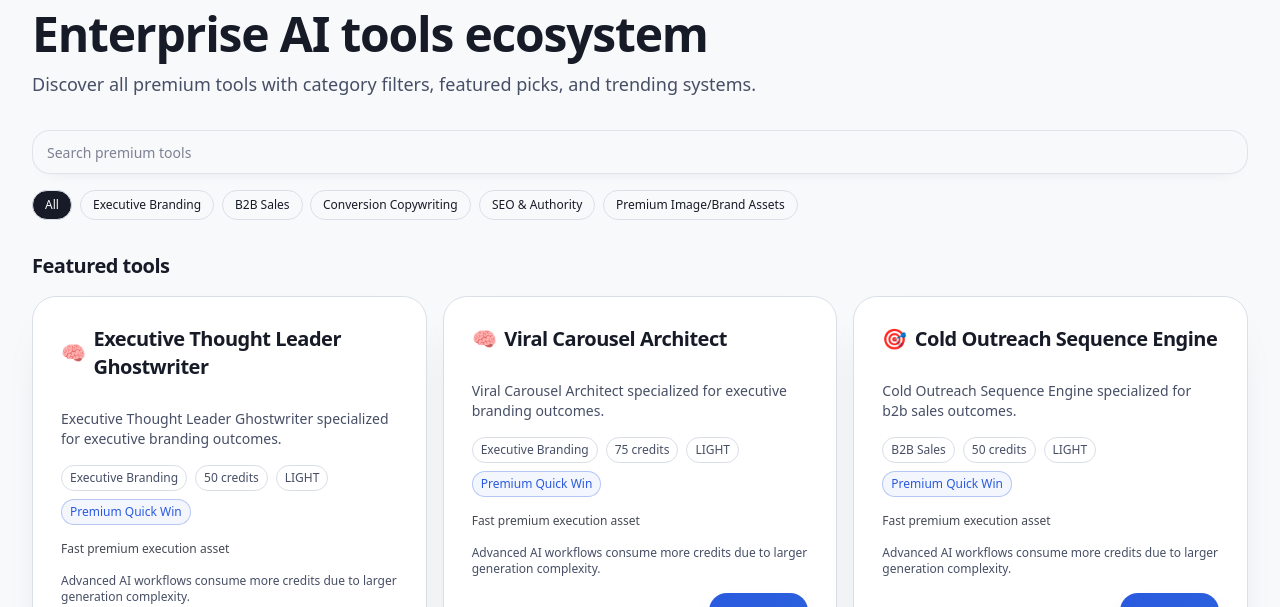
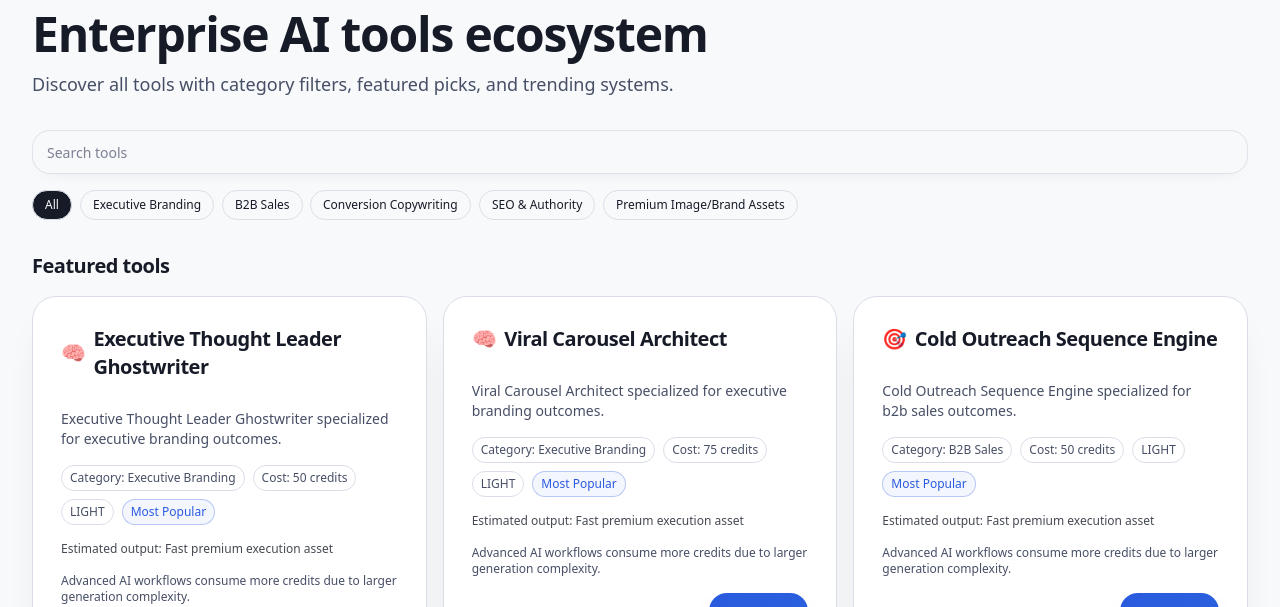
Before and after one commit to qorelysoftzenovee-cpu/Zenovee.ai, a Next.js app in the folder zenovee-ai/: page /tools in a window 1280 px wide. Shown: the part 171-778 px from the top of the page. Built offline with nearby package versions, Linux system fonts and the light colour scheme; no server answers.

Commit message:
refactor(tools-ui): remove premium badges and prioritize workflow metadata

```diff
--- a/zenovee-ai/app/dashboard/tools/tools-workspace.tsx
+++ b/zenovee-ai/app/dashboard/tools/tools-workspace.tsx
@@ -35,7 +35,7 @@ const CATEGORY_COPY = {
     badge: "Search growth",
   },
   "Premium Image/Brand Assets": {
-    description: "Plan polished visuals, premium campaign assets, and consistent brand direction at enterprise quality.",
+    description: "Plan polished visuals, campaign assets, and consistent brand direction at enterprise quality.",
     accent: "from-rose-500/12 via-pink-500/8 to-transparent",
     badge: "Visual studio",
   },
@@ -56,7 +56,9 @@ type WorkspaceTool = {
   icon: string;
   featured: boolean;
   trending: boolean;
+  complexity?: string;
   estimatedTimeSeconds?: number;
+  expectedOutputValue?: string;
   tags: string[];
   searchIndex: string;
 };
@@ -163,7 +165,7 @@ function getSearchScore(tool: WorkspaceTool, tokens: string[]) {
 
 function getBenefit(description: string) {
   const clean = description.trim();
-  if (!clean) return "Premium system for faster, higher-quality execution.";
+  if (!clean) return "Structured system for faster, higher-quality execution.";
   return clean.length > 110 ? `${clean.slice(0, 110)}…` : clean;
 }
 
@@ -224,14 +226,11 @@ function ToolCard({
             <div className="space-y-2">
               <div className="flex flex-wrap items-center gap-2">
                 <CardTitle className="text-base md:text-lg">{tool.name}</CardTitle>
-                <span className="rounded-full border border-slate-200 bg-white/90 px-2 py-1 text-[10px] font-semibold uppercase tracking-[0.2em] text-slate-600">
-                  Premium
-                </span>
               </div>
               <div className="flex flex-wrap items-center gap-2 text-[11px]">
                 <span className={`rounded-full border px-2.5 py-1 font-semibold ${theme.label}`}>{tool.category}</span>
-                {tool.featured ? <span className="rounded-full border border-violet-200 bg-violet-50 px-2.5 py-1 font-semibold text-violet-700">Featured</span> : null}
-                {tool.trending ? <span className="rounded-full border border-rose-200 bg-rose-50 px-2.5 py-1 font-semibold text-rose-700">Trending</span> : null}
+                {tool.featured ? <span className="rounded-full border border-violet-200 bg-violet-50 px-2.5 py-1 font-semibold text-violet-700">Most Popular</span> : null}
+                {tool.trending ? <span className="rounded-full border border-rose-200 bg-rose-50 px-2.5 py-1 font-semibold text-rose-700">New</span> : null}
               </div>
             </div>
           </div>
@@ -256,15 +255,20 @@ function ToolCard({
 
         <div className="grid gap-2 sm:grid-cols-2">
           <div className="rounded-2xl border border-slate-200/80 bg-white/85 p-3">
-            <p className="text-[11px] font-medium uppercase tracking-[0.18em] text-slate-400">Credits</p>
+            <p className="text-[11px] font-medium uppercase tracking-[0.18em] text-slate-400">Credit cost</p>
             <p className="mt-1 text-sm font-semibold text-slate-900">{tool.creditCost} per run</p>
           </div>
           <div className="rounded-2xl border border-slate-200/80 bg-white/85 p-3">
-            <p className="text-[11px] font-medium uppercase tracking-[0.18em] text-slate-400">Value</p>
+            <p className="text-[11px] font-medium uppercase tracking-[0.18em] text-slate-400">Estimated output size</p>
             <p className="mt-1 text-sm font-semibold text-slate-900">
-              {tool.estimatedTimeSeconds ? `~${tool.estimatedTimeSeconds}s output` : "Fast premium output"}
+              {tool.expectedOutputValue ?? (tool.estimatedTimeSeconds ? `~${tool.estimatedTimeSeconds}s output` : "Standard")}
             </p>
           </div>
+        </div>
+
+        <div className="flex flex-wrap gap-2 text-[11px]">
+          {tool.complexity ? <span className="rounded-full border border-slate-200 bg-white/90 px-2.5 py-1 font-semibold text-slate-700 uppercase">Complexity: {tool.complexity}</span> : null}
+          <span className="rounded-full border border-slate-200 bg-white/90 px-2.5 py-1 font-semibold text-slate-700">Category: {tool.category}</span>
         </div>
 
         <div className="flex items-center justify-between gap-3">
@@ -309,7 +313,9 @@ export function ToolsWorkspace() {
           icon: tool.metadata.icon || "✨",
           featured: Boolean(tool.metadata.featured),
           trending: Boolean(tool.metadata.trending),
+          complexity: tool.metadata.complexity,
           estimatedTimeSeconds: tool.metadata.estimatedTimeSeconds,
+          expectedOutputValue: tool.metadata.expectedOutputValue,
           tags: tool.metadata.tags ?? [],
           searchIndex: buildSearchIndex({
             id: tool.id,
@@ -495,7 +501,7 @@ export function ToolsWorkspace() {
                 Calm, category-driven AI workflows for enterprise execution.
               </h1>
               <p className="max-w-3xl text-sm leading-7 text-muted-foreground md:text-base">
-                Discover premium tools by business function, surface the systems that matter most, and expand categories only when you need them.
+                Discover tools by business function, surface the systems that matter most, and expand categories only when you need them.
               </p>
             </div>
           </div>
--- a/zenovee-ai/app/tools/[slug]/page.tsx
+++ b/zenovee-ai/app/tools/[slug]/page.tsx
@@ -9,6 +9,17 @@ import { Breadcrumbs } from "@/components/seo/breadcrumbs";
 import { JsonLd } from "@/components/seo/json-ld";
 import { createBreadcrumbSchema, createFAQSchema, createMetadata, createSoftwareSchema } from "@/lib/seo/site";
 import { getToolSeoEntry, getToolsBySlugs, toolSeoPages } from "@/lib/seo/content";
+
+const ALLOWED_BADGES = new Set(["new", "most popular", "recommended"]);
+
+function resolveToolBadge(tool: { premiumBadge?: string | null; featured?: boolean; trending?: boolean; recommended?: boolean }): string | null {
+  const badge = tool.premiumBadge?.trim();
+  if (badge && ALLOWED_BADGES.has(badge.toLowerCase())) return badge;
+  if (tool.featured) return "Most Popular";
+  if (tool.trending) return "New";
+  if (tool.recommended) return "Recommended";
+  return null;
+}
 
 export async function generateStaticParams() {
   return toolSeoPages.map((tool) => ({ slug: tool.slug }));
@@ -59,11 +70,12 @@ export default async function ToolSeoPage({ params }: { params: Promise<{ slug:
                 </Button>
               </div>
               <div className="flex flex-wrap gap-2 text-xs text-muted-foreground">
-                <span className="rounded-full border px-3 py-1">{tool.creditCost} credits</span>
-                {tool.complexity ? <span className="rounded-full border px-3 py-1 uppercase">{tool.complexity}</span> : null}
-                {tool.premiumBadge ? <span className="rounded-full border border-primary/30 bg-primary/5 px-3 py-1 text-primary">{tool.premiumBadge}</span> : null}
+                <span className="rounded-full border px-3 py-1">Category: {tool.category}</span>
+                <span className="rounded-full border px-3 py-1">Cost: {tool.creditCost} credits</span>
+                {tool.complexity ? <span className="rounded-full border px-3 py-1 uppercase">Complexity: {tool.complexity}</span> : null}
+                {resolveToolBadge(tool) ? <span className="rounded-full border border-primary/30 bg-primary/5 px-3 py-1 text-primary">{resolveToolBadge(tool)}</span> : null}
               </div>
-              {tool.expectedOutputValue ? <p className="text-sm text-muted-foreground">{tool.expectedOutputValue}</p> : null}
+              {tool.expectedOutputValue ? <p className="text-sm text-muted-foreground">Estimated output: {tool.expectedOutputValue}</p> : null}
               {tool.creditTooltip ? <p className="text-xs text-muted-foreground">{tool.creditTooltip}</p> : null}
             </div>
           </div>
--- a/zenovee-ai/app/tools/page.tsx
+++ b/zenovee-ai/app/tools/page.tsx
@@ -8,9 +8,9 @@ import { PublicToolsDirectory } from "@/components/tools/public-tools-directory"
 
 export const metadata: Metadata = createMetadata({
   title: "Tools",
-  description: "Explore 50 enterprise-grade premium AI tools across branding, sales, conversion, SEO, and brand assets.",
+  description: "Explore 50 enterprise-grade AI tools across branding, sales, conversion, SEO, and brand assets.",
   path: "/tools",
-  keywords: ["premium AI tools", "enterprise AI platform", "B2B sales AI", "SEO authority AI", "conversion copy AI"],
+  keywords: ["enterprise AI tools", "enterprise AI platform", "B2B sales AI", "SEO authority AI", "conversion copy AI"],
 });
 
 export default function ToolsDirectoryPage() {
@@ -25,7 +25,7 @@ export default function ToolsDirectoryPage() {
           <p className="premium-label">Tools</p>
           <h1 className="text-4xl font-semibold tracking-tight md:text-5xl">Enterprise AI tools ecosystem</h1>
           <p className="text-base text-muted-foreground md:text-lg">
-            Discover all premium tools with category filters, featured picks, and trending systems.
+            Discover all tools with category filters, featured picks, and trending systems.
           </p>
         </div>
 
--- a/zenovee-ai/components/tools/public-tools-directory.tsx
+++ b/zenovee-ai/components/tools/public-tools-directory.tsx
@@ -16,10 +16,22 @@ type ToolSeoItem = {
   trending?: boolean;
   creditCost?: number;
   premiumBadge?: string;
+  recommended?: boolean;
   complexity?: "light" | "medium" | "heavy";
   expectedOutputValue?: string;
   creditTooltip?: string;
 };
+
+const ALLOWED_BADGES = new Set(["new", "most popular", "recommended"]);
+
+function resolveToolBadge(tool: ToolSeoItem): string | null {
+  const badge = tool.premiumBadge?.trim();
+  if (badge && ALLOWED_BADGES.has(badge.toLowerCase())) return badge;
+  if (tool.featured) return "Most Popular";
+  if (tool.trending) return "New";
+  if (tool.recommended) return "Recommended";
+  return null;
+}
 
 export function PublicToolsDirectory({ tools }: { tools: ToolSeoItem[] }) {
   const [query, setQuery] = useState("");
@@ -60,12 +72,12 @@ export function PublicToolsDirectory({ tools }: { tools: ToolSeoItem[] }) {
           <CardContent className="space-y-4">
             <p className="text-sm text-muted-foreground">{tool.heroDescription}</p>
             <div className="flex flex-wrap items-center gap-2 text-xs text-muted-foreground">
-              <span className="rounded-full border px-2 py-1">{tool.category}</span>
-              <span className="rounded-full border px-2 py-1">{tool.creditCost ?? 0} credits</span>
+              <span className="rounded-full border px-2 py-1">Category: {tool.category}</span>
+              <span className="rounded-full border px-2 py-1">Cost: {tool.creditCost ?? 0} credits</span>
               {tool.complexity ? <span className="rounded-full border px-2 py-1 uppercase">{tool.complexity}</span> : null}
-              {tool.premiumBadge ? <span className="rounded-full border border-primary/30 bg-primary/5 px-2 py-1 text-primary">{tool.premiumBadge}</span> : null}
+              {resolveToolBadge(tool) ? <span className="rounded-full border border-primary/30 bg-primary/5 px-2 py-1 text-primary">{resolveToolBadge(tool)}</span> : null}
             </div>
-            {tool.expectedOutputValue ? <p className="text-xs text-foreground/80">{tool.expectedOutputValue}</p> : null}
+            {tool.expectedOutputValue ? <p className="text-xs text-foreground/80">Estimated output: {tool.expectedOutputValue}</p> : null}
             {tool.creditTooltip ? <p className="text-xs text-muted-foreground">{tool.creditTooltip}</p> : null}
             <div className="flex items-center justify-end">
               <Button asChild>
@@ -81,7 +93,7 @@ export function PublicToolsDirectory({ tools }: { tools: ToolSeoItem[] }) {
   return (
     <div className="space-y-8">
       <div className="space-y-4">
-        <Input placeholder="Search premium tools" value={query} onChange={(e) => setQuery(e.target.value)} />
+        <Input placeholder="Search tools" value={query} onChange={(e) => setQuery(e.target.value)} />
         <div className="flex flex-wrap gap-2">
           {categories.map((category) => (
             <button
@@ -102,7 +114,7 @@ export function PublicToolsDirectory({ tools }: { tools: ToolSeoItem[] }) {
       {trending.length ? <section className="space-y-4"><h2 className="text-xl font-semibold tracking-tight">Trending tools</h2>{renderCards(trending)}</section> : null}
 
       <section className="space-y-4">
-        <h2 className="text-xl font-semibold tracking-tight">All premium tools</h2>
+        <h2 className="text-xl font-semibold tracking-tight">All tools</h2>
         <div className="space-y-4">
           {renderCards(paginated)}
           <div className="flex items-center justify-between text-sm text-muted-foreground">
--- a/zenovee-ai/components/tools/tool-runner.tsx
+++ b/zenovee-ai/components/tools/tool-runner.tsx
@@ -9,6 +9,14 @@ import { OutputRenderer } from "@/components/tools/output-renderer";
 import type { ToolDefinition, ToolPreset } from "@/types/tools";
 import { AlertDialog } from "@/components/ui/dialogs";
 import { ArrowRight, Clock3, Sparkles, RefreshCcw, ShieldCheck } from "lucide-react";
+
+const ALLOWED_BADGES = new Set(["new", "most popular", "recommended"]);
+
+function resolveToolBadge(badge?: string | null): string | null {
+  const normalized = badge?.trim();
+  if (!normalized) return null;
+  return ALLOWED_BADGES.has(normalized.toLowerCase()) ? normalized : null;
+}
 
 type ToolRunnerTool = Pick<ToolDefinition, "id" | "metadata" | "fields" | "creditCost" | "presets" | "examples">;
 const TOOL_STORAGE_SYNC_EVENT = "zenovee-tool-storage-sync";
@@ -190,12 +198,16 @@ export function ToolRunner({ tool, workspaceId = null, moduleId = null }: Props)
                 <div className="rounded-3xl bg-white/10 p-4 text-sm">
                   <p className="text-xs uppercase tracking-[0.2em] text-slate-300">Complexity</p>
                   <p className="mt-2 text-base font-semibold text-white">{complexity ?? "STANDARD"}</p>
-                  <p className="mt-2 text-xs text-slate-300">{estimatedTime ?? "Fast premium output"}</p>
+                  <p className="mt-2 text-xs text-slate-300">{estimatedTime ?? "Fast output"}</p>
                 </div>
               </div>
 
               <div className="flex flex-wrap items-center gap-2 text-xs">
-                {tool.metadata.premiumBadge ? <span className="rounded-full border border-primary/30 bg-primary/10 px-3 py-1 font-semibold text-primary-foreground/90">{tool.metadata.premiumBadge}</span> : null}
+                {resolveToolBadge(tool.metadata.premiumBadge) ? (
+                  <span className="rounded-full border border-primary/30 bg-primary/10 px-3 py-1 font-semibold text-primary-foreground/90">
+                    {resolveToolBadge(tool.metadata.premiumBadge)}
+                  </span>
+                ) : null}
                 {tool.metadata.expectedOutputValue ? <span className="rounded-full border border-white/10 bg-white/5 px-3 py-1 text-slate-200">{tool.metadata.expectedOutputValue}</span> : null}
               </div>
             </div>
@@ -267,7 +279,7 @@ export function ToolRunner({ tool, workspaceId = null, moduleId = null }: Props)
           {!error && validationError ? <p className="text-sm text-muted-foreground">{validationError}</p> : null}
           <div className="flex flex-wrap gap-3">
             <Button onClick={() => void run()} disabled={loading || !canRun} className="min-w-[180px]">
-              {loading ? "Generating…" : "Generate premium output"}
+              {loading ? "Generating…" : "Generate output"}
             </Button>
             <Button variant="secondary" onClick={() => void run(lastPayload ?? undefined)} disabled={loading || !lastPayload}>
               Retry last
@@ -287,7 +299,7 @@ export function ToolRunner({ tool, workspaceId = null, moduleId = null }: Props)
         <Card>
           <CardHeader>
             <CardTitle>Presets</CardTitle>
-            <p className="text-sm text-muted-foreground">Quick-start templates for faster premium results.</p>
+            <p className="text-sm text-muted-foreground">Quick-start templates for faster results.</p>
           </CardHeader>
           <CardContent className="grid gap-3">
             {tool.presets.map((preset) => (
@@ -347,7 +359,7 @@ export function ToolRunner({ tool, workspaceId = null, moduleId = null }: Props)
               {loading ? (
                 <div className="flex h-full flex-col items-center justify-center gap-3 text-slate-300">
                   <div className="h-3 w-48 rounded-full bg-white/10 animate-pulse" />
-                  <p className="text-sm text-slate-400">Your premium output is being crafted with precision.</p>
+                  <p className="text-sm text-slate-400">Your output is being crafted with precision.</p>
                   <div className="flex h-2 w-full max-w-xs overflow-hidden rounded-full bg-white/10">
                     <div className="h-full w-1/3 animate-pulse bg-primary" />
                   </div>
```
